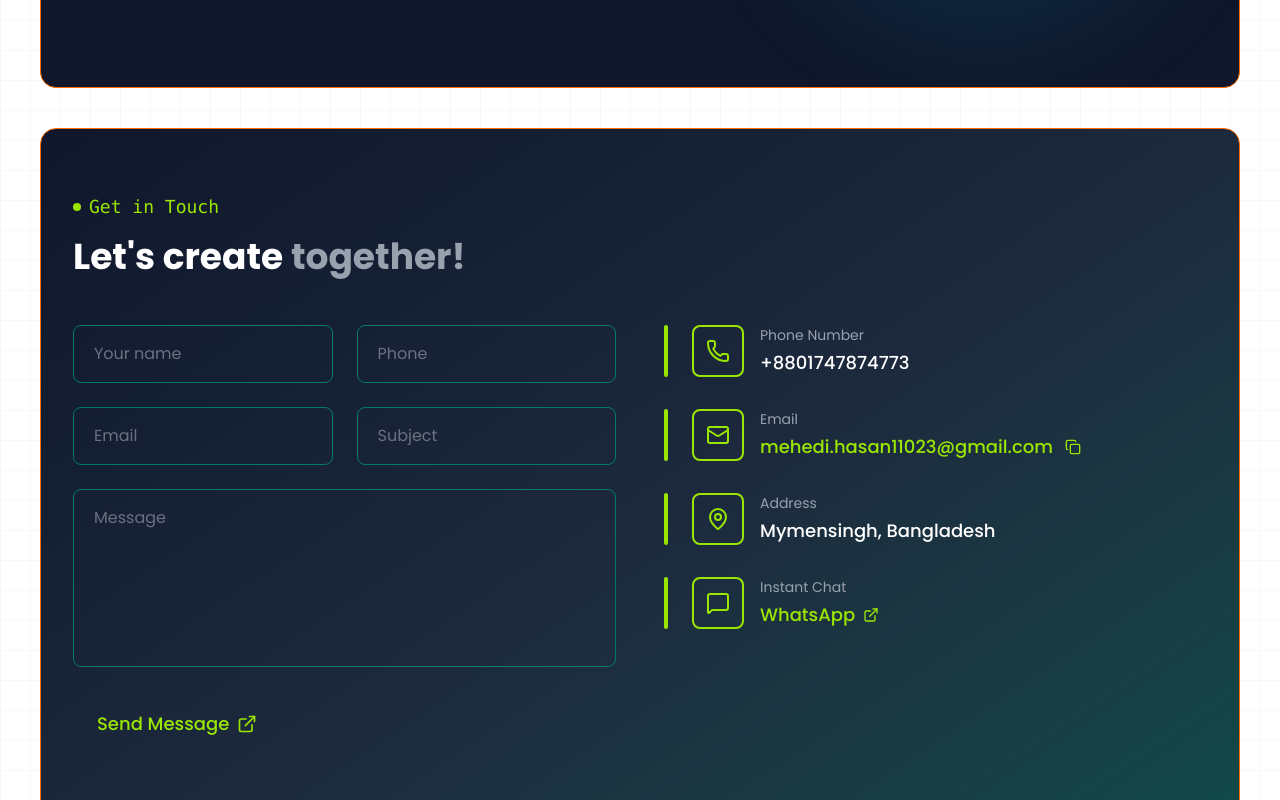
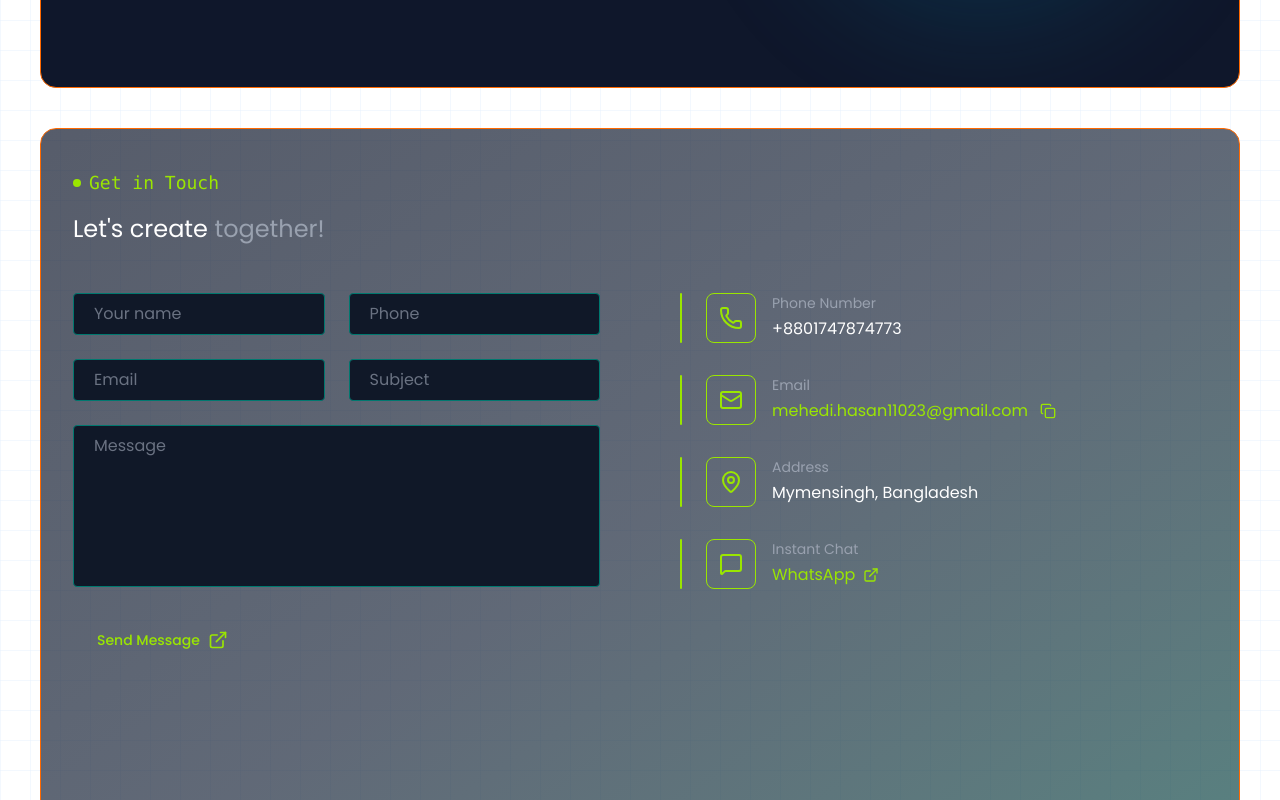
Before and after one commit to bharatroy4D/bharat-dev, a React (Vite) app: page / in a window 1280 px wide. Shown: the part 1660-2460 px from the top of the page. Built offline with nearby package versions, Linux system fonts and the light colour scheme.

Commit message:
Contact page is update

```diff
--- a/src/Pages/about/About.jsx
+++ b/src/Pages/about/About.jsx
@@ -43,7 +43,7 @@ const About = () => {
         initial="hidden"
         animate="show"
       >
-        <motion.h1 variants={item} className="text-3xl lg:text-4xl font-bold text-transparent bg-clip-text bg-gradient-to-r from-cyan-400 via-blue-400 to-purple-400 mb-4">
+        <motion.h1 variants={item} className="text-xl lg:text-3xl font-bold text-transparent bg-clip-text bg-gradient-to-r from-cyan-400 via-blue-400 to-purple-400 mb-4">
           About Me
         </motion.h1>
 
--- a/src/Pages/contact/Contact.jsx
+++ b/src/Pages/contact/Contact.jsx
@@ -1,32 +1,10 @@
-import React, { useState } from 'react';
 import { Phone, Mail, MapPin, MessageSquare, Copy, ExternalLink } from 'lucide-react';
 
 const Contact = () => {
-  const [formData, setFormData] = useState({
-    name: '',
-    phone: '',
-    email: '',
-    subject: '',
-    message: ''
-  });
 
-  const handleChange = (e) => {
-    setFormData({
-      ...formData,
-      [e.target.name]: e.target.value
-    });
-  };
-
-  const handleSubmit = () => {
-    console.log('Form submitted:', formData);
-  };
-
-  const copyEmail = () => {
-    console.log('Email copied');
-  };
 
     return (
-    <div className="min-h-screen bg-gradient-to-br from-slate-900 via-slate-800 to-teal-900 text-white my-10 rounded-2xl border border-orange-500 py-16 px-8">
+        <div className="min-h-screen bg-gradient-to-br from-slate-900/70 via-slate-800/70 to-teal-900/70 text-white my-10 rounded-2xl border border-orange-500 py-10 px-8">
             <div className="max-w-7xl mx-auto">
                 {/* Header */}
                 <div className="mb-12">
@@ -34,13 +12,12 @@ const Contact = () => {
                         <div className="w-2 h-2 bg-lime-400 rounded-full"></div>
                         <span className="text-lime-400 text-lg font-mono">Get in Touch</span>
                     </div>
-          <h1 className="text-3xl md:text-4xl font-bold">
+                    <h1 className="text-xl md:text-2xl ">
                         <span className="text-white">Let's create </span>
                         <span className="text-gray-400">together!</span>
                     </h1>
                 </div>
-
-        <div className="grid grid-cols-1 lg:grid-cols-2 gap-12">
+                <div className="grid grid-cols-1 lg:grid-cols-2 gap-20">
                     {/* Left Side - Contact Form */}
                     <div>
                         <div className="space-y-6">
@@ -51,9 +28,7 @@ const Contact = () => {
                                         type="text"
                                         name="name"
                                         placeholder="Your name"
-                    value={formData.name}
-                    onChange={handleChange}
-                    className="w-full px-5 py-4 bg-transparent border border-teal-700 rounded-lg text-gray-300 placeholder-gray-500 focus:outline-none focus:border-teal-500 transition-colors"
+                                        className="w-full px-5 py-2 border bg-gray-900 border-teal-700 rounded text-gray-300 placeholder-gray-500 focus:outline-none focus:border-teal-500 transition-colors"
                                     />
                                 </div>
                                 <div>
@@ -61,9 +36,7 @@ const Contact = () => {
                                         type="tel"
                                         name="phone"
                                         placeholder="Phone"
-                    value={formData.phone}
-                    onChange={handleChange}
-                    className="w-full px-5 py-4 bg-transparent border border-teal-700 rounded-lg text-gray-300 placeholder-gray-500 focus:outline-none focus:border-teal-500 transition-colors"
+                                        className="w-full px-5 py-2 bg-gray-900 border border-teal-700 rounded text-gray-300 placeholder-gray-500 focus:outline-none focus:border-teal-500 transition-colors"
                                     />
                                 </div>
                             </div>
@@ -75,9 +48,7 @@ const Contact = () => {
                                         type="email"
                                         name="email"
                                         placeholder="Email"
-                    value={formData.email}
-                    onChange={handleChange}
-                    className="w-full px-5 py-4 bg-transparent border border-teal-700 rounded-lg text-gray-300 placeholder-gray-500 focus:outline-none focus:border-teal-500 transition-colors"
+                                        className="w-full px-5 py-2 bg-gray-900 border border-teal-700 rounded text-gray-300 placeholder-gray-500 focus:outline-none focus:border-teal-500 transition-colors"
                                     />
                                 </div>
                                 <div>
@@ -85,9 +56,7 @@ const Contact = () => {
                                         type="text"
                                         name="subject"
                                         placeholder="Subject"
-                    value={formData.subject}
-                    onChange={handleChange}
-                    className="w-full px-5 py-4 bg-transparent border border-teal-700 rounded-lg text-gray-300 placeholder-gray-500 focus:outline-none focus:border-teal-500 transition-colors"
+                                        className="w-full px-5 py-2 bg-gray-900 border border-teal-700 rounded text-gray-300 placeholder-gray-500 focus:outline-none focus:border-teal-500 transition-colors"
                                     />
                                 </div>
                             </div>
@@ -97,20 +66,17 @@ const Contact = () => {
                                 <textarea
                                     name="message"
                                     placeholder="Message"
-                  value={formData.message}
-                  onChange={handleChange}
                                     rows={6}
-                  className="w-full px-5 py-4 bg-transparent border border-teal-700 rounded-lg text-gray-300 placeholder-gray-500 focus:outline-none focus:border-teal-500 transition-colors resize-none"
+                                    className="w-full px-5 py-2 bg-gray-900 border border-teal-700 rounded text-gray-300 placeholder-gray-500 focus:outline-none focus:border-teal-500 transition-colors resize-none"
                                 ></textarea>
                             </div>
 
                             {/* Submit Button */}
                             <div>
                                 <button
-                  onClick={handleSubmit}
                                     className="flex items-center gap-2 px-6 py-3 bg-transparent text-lime-400 hover:text-lime-300 font-medium transition-colors group"
                                 >
-                  <span className="text-lg">Send Message</span>
+                                    <span className="text-sm">Send Message</span>
                                     <ExternalLink className="w-5 h-5 group-hover:translate-x-1 group-hover:-translate-y-1 transition-transform" />
                                 </button>
                             </div>
@@ -122,15 +88,15 @@ const Contact = () => {
                         {/* Phone Number */}
                         <div className="flex gap-6">
                             <div className="flex-shrink-0">
-                <div className="w-1 h-full bg-lime-400 rounded-full"></div>
+                                <div className="w-0.5 h-full bg-lime-400 rounded-full"></div>
                             </div>
                             <div className="flex items-start gap-4">
-                <div className="p-3 bg-transparent border-2 border-lime-400 rounded-lg">
+                                <div className="p-3 bg-transparent border border-lime-400 rounded-lg">
                                     <Phone className="w-6 h-6 text-lime-400" />
                                 </div>
                                 <div>
                                     <h3 className="text-gray-400 text-sm mb-1">Phone Number</h3>
-                  <p className="text-white text-lg font-medium">+8801747874773</p>
+                                    <p className="text-white">+8801747874773</p>
                                 </div>
                             </div>
                         </div>
@@ -138,18 +104,17 @@ const Contact = () => {
                         {/* Email */}
                         <div className="flex gap-6">
                             <div className="flex-shrink-0">
-                <div className="w-1 h-full bg-lime-400 rounded-full"></div>
+                                <div className="w-0.5 h-full bg-lime-400 rounded-full"></div>
                             </div>
                             <div className="flex items-start gap-4">
-                <div className="p-3 bg-transparent border-2 border-lime-400 rounded-lg">
+                                <div className="p-3 bg-transparent border border-lime-400 rounded-lg">
                                     <Mail className="w-6 h-6 text-lime-400" />
                                 </div>
                                 <div className="flex-1">
                                     <h3 className="text-gray-400 text-sm mb-1">Email</h3>
                                     <div className="flex items-center gap-2">
-                    <p className="text-lime-400 text-lg font-medium">mehedi.hasan11023@gmail.com</p>
+                                        <p className="text-lime-400 ">mehedi.hasan11023@gmail.com</p>
                                         <button
-                      onClick={copyEmail}
                                             className="p-1 hover:bg-slate-700 rounded transition-colors"
                                         >
                                             <Copy className="w-4 h-4 text-lime-400" />
@@ -162,15 +127,15 @@ const Contact = () => {
                         {/* Address */}
                         <div className="flex gap-6">
                             <div className="flex-shrink-0">
-                <div className="w-1 h-full bg-lime-400 rounded-full"></div>
+                                <div className="w-0.5 h-full bg-lime-400 rounded-full"></div>
                             </div>
                             <div className="flex items-start gap-4">
-                <div className="p-3 bg-transparent border-2 border-lime-400 rounded-lg">
+                                <div className="p-3 bg-transparent border border-lime-400 rounded-lg">
                                     <MapPin className="w-6 h-6 text-lime-400" />
                                 </div>
                                 <div>
                                     <h3 className="text-gray-400 text-sm mb-1">Address</h3>
-                  <p className="text-white text-lg font-medium">Mymensingh, Bangladesh</p>
+                                    <p className="text-white">Mymensingh, Bangladesh</p>
                                 </div>
                             </div>
                         </div>
@@ -178,15 +143,15 @@ const Contact = () => {
                         {/* Instant Chat */}
                         <div className="flex gap-6">
                             <div className="flex-shrink-0">
-                <div className="w-1 h-full bg-lime-400 rounded-full"></div>
+                                <div className="w-0.5 h-full bg-lime-400 rounded-full"></div>
                             </div>
                             <div className="flex items-start gap-4">
-                <div className="p-3 bg-transparent border-2 border-lime-400 rounded-lg">
+                                <div className="p-3 bg-transparent border border-lime-400 rounded-lg">
                                     <MessageSquare className="w-6 h-6 text-lime-400" />
                                 </div>
                                 <div>
                                     <h3 className="text-gray-400 text-sm mb-1">Instant Chat</h3>
-                  <a href="#" className="text-lime-400 text-lg font-medium hover:text-lime-300 transition-colors flex items-center gap-2">
+                                    <a href="#" className="text-lime-400 hover:text-lime-300 transition-colors flex items-center gap-2">
                                         WhatsApp
                                         <ExternalLink className="w-4 h-4" />
                                     </a>
```
Lines whose indentation alone changed are shown as unchanged.
